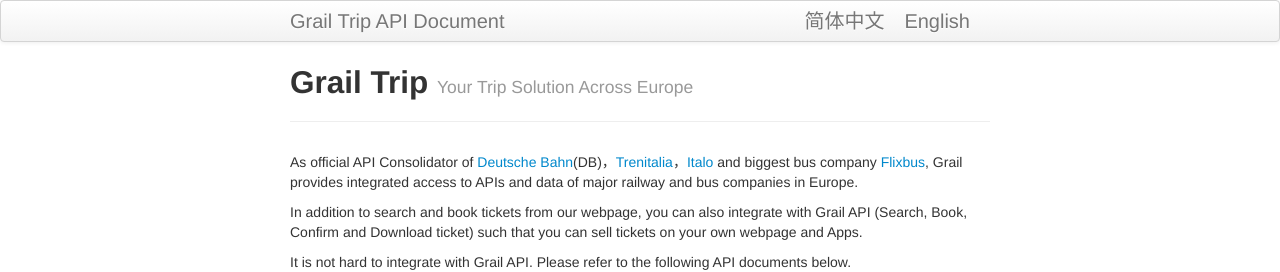
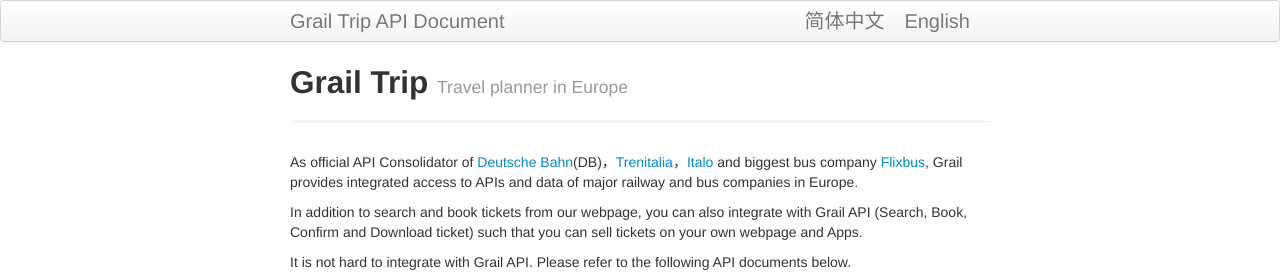
Before and after one commit to kyoangel/grailtrip, a Jekyll site: the page built from en/index.md, in a window 1280 px wide. Shown: the top 272 px of the page. Built offline with Jekyll 4.4.1, drawn with Linux system fonts in a browser that asks for light colours.

Commit message:
changed tag line

```diff
--- a/en/index.md
+++ b/en/index.md
@@ -1,8 +1,8 @@
 ---
 layout: page
 title: Grail Trip
-tagline: Your Trip Solution Across Europe
-description: To help you book europe trip tickets include DBahn, Italo, Trenitalia and Flixbus
+tagline: Travel planner in Europe
+description: To help you book Europe group transportation tickets include DBahn, Italo, Trenitalia and Flixbus
 locale: en
 ---
 
```
Also changed, not shown: zh/index.md (+2 -2 lines).
